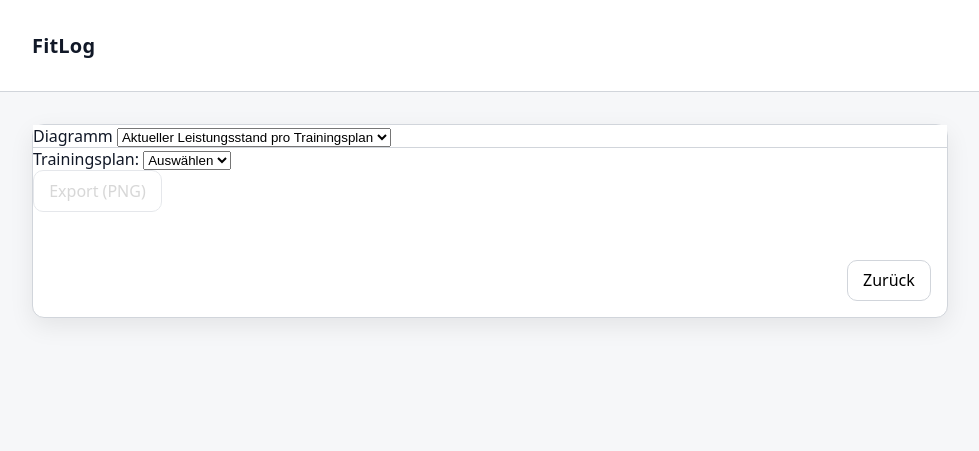
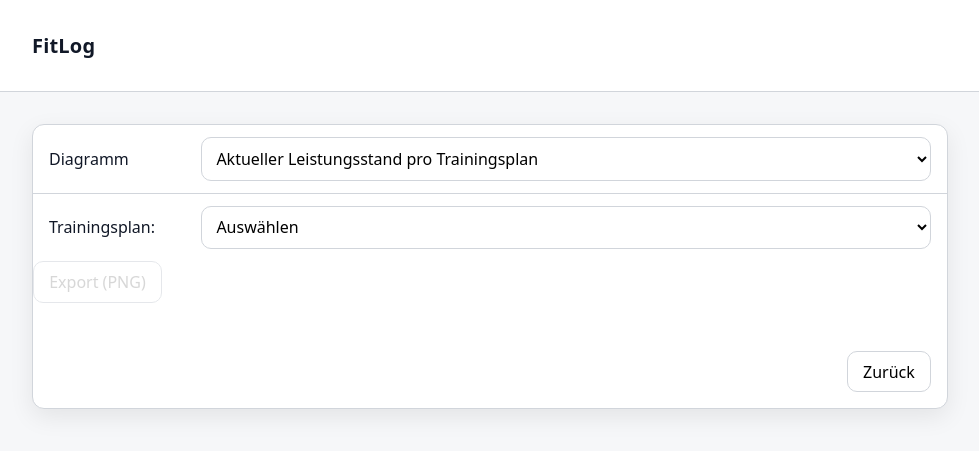
Before and after one commit to lp-coding/FitLog_Abgabe, a Flask app: page /progress/ in a window 1280 px wide. Shown: the top 451 px of the page, without its empty margins (150-1129 px from the left). Run offline with Flask 3, Linux system fonts and the light colour scheme; data that the repository does not hold is empty.

Commit message:
Dropdowns bei Diagramm Auswahl angepasst

```diff
--- a/fitlog/static/css/style.css
+++ b/fitlog/static/css/style.css
@@ -138,7 +138,8 @@ main{
 .input-num,
 .input-note,
 .input-select,
-.plan-name-input{
+.plan-name-input,
+.progress-select{
   font: inherit;
   border: 1px solid var(--border);
   border-radius: 10px;
@@ -250,6 +251,16 @@ main{
   position: relative;              /* wichtig für absolute Position des X */
 }
 
+/* Label + Select sauber ausrichten */
+.progress-row,
+.progress-control-group{
+  display: grid;
+  grid-template-columns: 140px 1fr; /* <- Label-Spalte fix, Select-Spalte flexibel */
+  align-items: center;
+  column-gap: var(--s-3);
+  margin: var(--s-3) var(--s-4);
+}
+
 .progress-close{
   position: absolute;
   top: var(--s-3);
```
